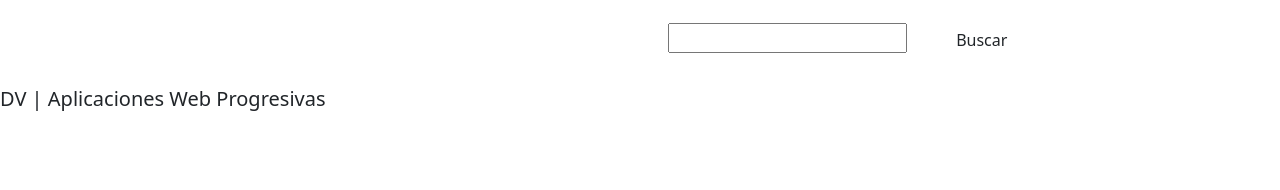
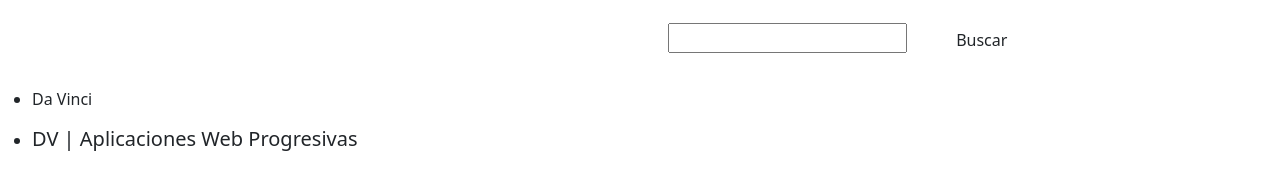
Before and after one commit to MaksimShevelev/Busqueda_de_cine, a plain HTML site: page index.html in a window 1280 px wide. Shown: the part 108-298 px from the top of the page. Drawn offline with nearby package versions, Linux system fonts and the light colour scheme.

Commit message:
Update index.html

```diff
--- a/index.html
+++ b/index.html
@@ -34,8 +34,17 @@
             <div id="results" class="row"></div>
         </div>
     </main>
-    <footer>
-        <h5>DV | Aplicaciones Web Progresivas</h5>
+    <footer class="footer">
+        <ul>
+            <li>
+                <p>
+                    <a>Da Vinci</a>
+                </p>
+            </li>
+            <li>
+                <h5>DV | Aplicaciones Web Progresivas</h5>
+            </li>
+        </ul>
     </footer>
 </body>
 </html>
```
